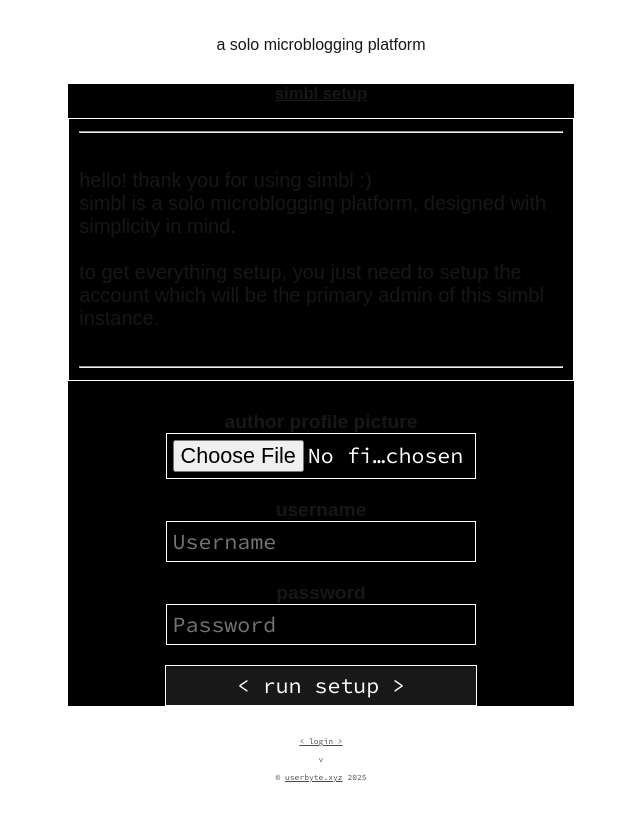
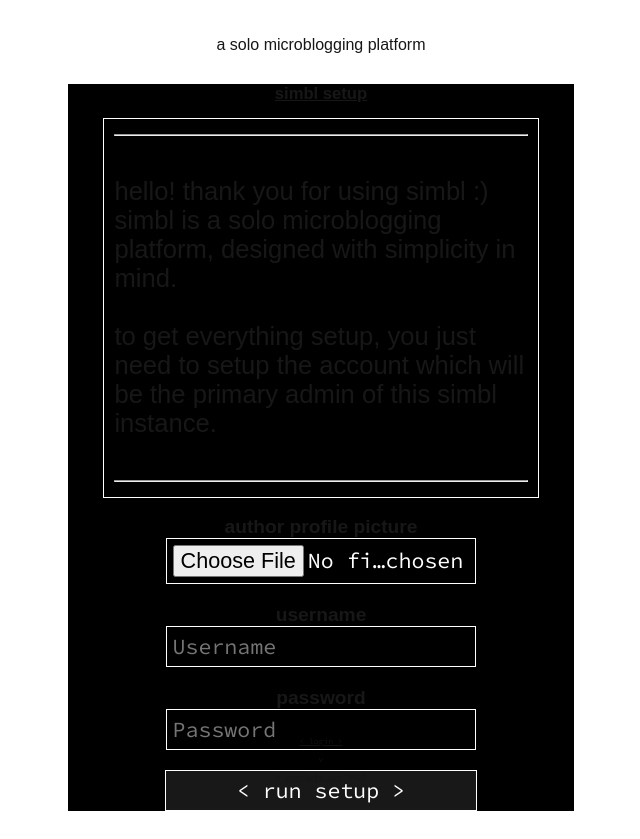
Before and after one commit to userbyte/simbl, a Next.js app: page /setup in a window 1280 px wide. Shown: the whole page, without its empty margins (319-959 px from the left). Before the commit the page ends 800 px from the top, so only its background shows below. Built offline with nearby package versions, Linux system fonts and the light colour scheme; a web font is replaced by a local one.

Commit message:
style fixes

```diff
--- a/src/app/setup/page.module.css
+++ b/src/app/setup/page.module.css
@@ -17,7 +17,10 @@
   border: 1px solid white;
   margin-bottom: 12px;
   text-align: left;
-  font-size: 1.25em;
+  font-size: 1.6em;
+  width: fit-content;
+  max-width: 34vw;
+  margin: auto;
 }
 .intro_text p {
   padding: 16px 0;
@@ -59,6 +62,8 @@
   border: 1px solid white;
   color: white;
   width: fit-content;
+  min-width: 28.9ch;
+  max-width: 38ch;
   margin: auto;
   padding: 6px;
 }
@@ -72,3 +77,8 @@
   border-color: #9e0000;
   color: #ff9d9d;
 }
+
+.status_text[status_type="meh"] {
+  border-color: #ddbd31;
+  color: #fff1b4;
+}
--- a/src/app/style/module/Post.module.css
+++ b/src/app/style/module/Post.module.css
@@ -35,6 +35,7 @@
 
 .post_author picture img {
   width: 3rem;
+  height: 3rem;
   border: 1px solid #9f9f9f;
   color: white;
 }
```
